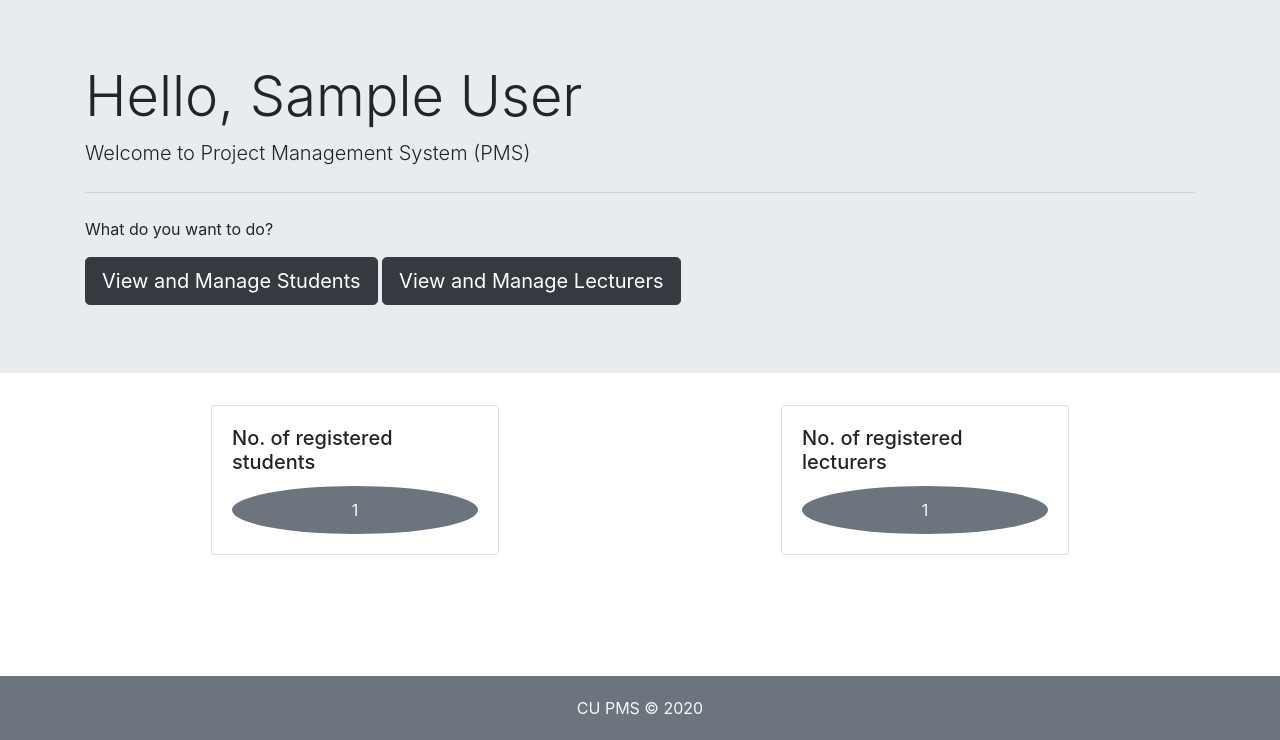
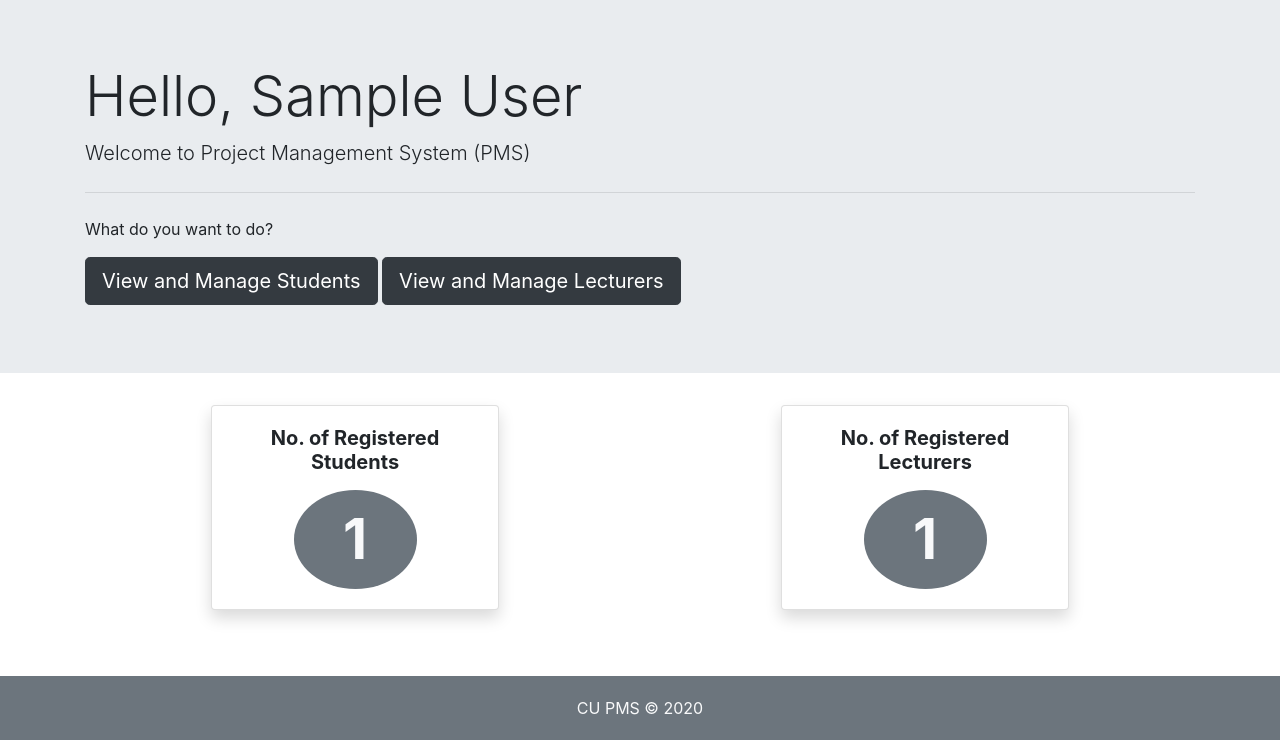
Before and after one commit to jemima4/Project_Management_System, a PHP site: page /dashboard.php in a window 1280 px wide. Shown: the part 63-803 px from the top of the page. Run offline with PHP 8.4, Linux system fonts and the light colour scheme; the visitor is signed in with stand-in values (Sample User, id 1).

Commit message:
Feat: Design adjustments made to admin dashboard items.

```diff
--- a/dashboard.php
+++ b/dashboard.php
@@ -62,21 +62,21 @@
         <div class="container">
         <div class="row align-items-center">
             <div class="col-md-6">
-                <div class="card bg-white mx-auto" style="width: 18rem;">
+                <div class="card bg-white mx-auto shadow" style="width: 18rem;">
                 <div class="card-body">
-                    <h5 class="card-title">No. of registered students</h5>
-                    <ul class="list-group list-group-flush text-center">
-                        <li class="list-group-item bg-secondary rounded-circle text-light"><?= $_SESSION["numoflecturers"]?></li>
+                    <h5 class="card-title text-center mb-3 font-weight-bold">No. of Registered Students</h5>
+                    <ul class="list-group list-group-flush text-center w-50 h-50 m-auto">
+                        <li class="list-group-item bg-secondary rounded-circle text-light p-3 display-4 font-weight-bold"><?= $_SESSION["numoflecturers"]?></li>
                     </ul>
                 </div>
                 </div>
             </div>
             <div class="col-md-6">
-                <div class="card bg-white mx-auto" style="width: 18rem;">
+                <div class="card bg-white mx-auto shadow" style="width: 18rem;">
                 <div class="card-body">
-                    <h5 class="card-title">No. of registered lecturers</h5>
-                    <ul class="list-group list-group-flush text-center">
-                        <li class="list-group-item bg-secondary rounded-circle text-light"><?= $_SESSION["numofstudents"]?></li>
+                    <h5 class="card-title text-center mb-3 font-weight-bold">No. of Registered Lecturers</h5>
+                    <ul class="list-group list-group-flush text-center w-50 h-50 m-auto">
+                        <li class="list-group-item bg-secondary rounded-circle text-light p-3 display-4 font-weight-bold"><?= $_SESSION["numofstudents"]?></li>
                     </ul>
                 </div>
                 </div>
```
